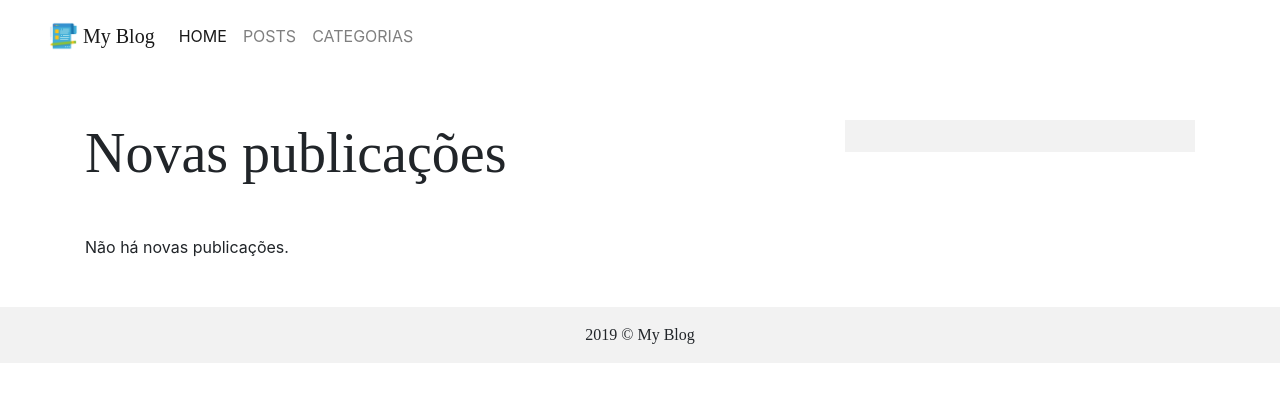
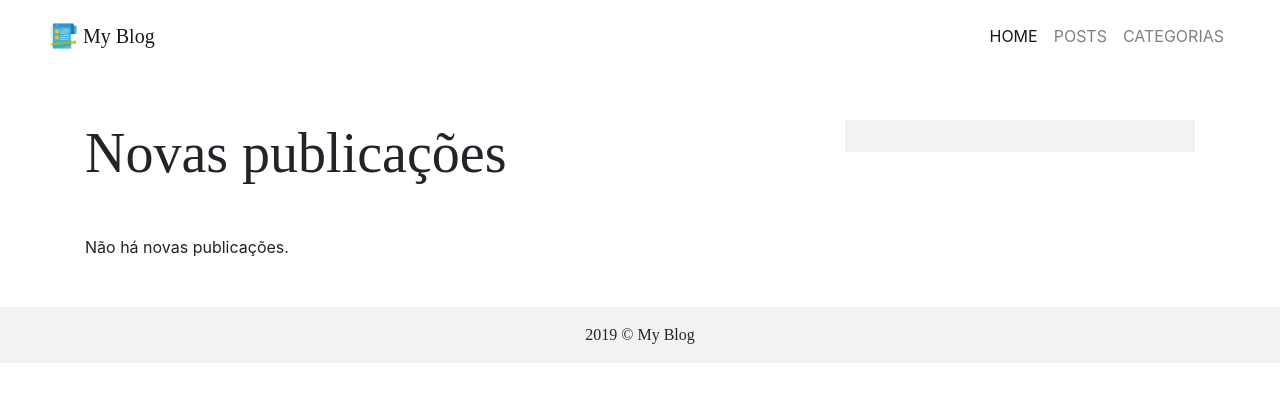
Before and after one commit to fabianapduarte/blog, a CodeIgniter app: page /blog/index.php/home/index in a window 1280 px wide. Shown: the top 402 px of the page. Run offline with CodeIgniter, Linux system fonts and the light colour scheme; data that the repository does not hold is empty; some libraries are stand-ins or nearby versions; some web fonts are replaced.

Commit message:
alteração no menu

```diff
--- a/application/views/menu.php
+++ b/application/views/menu.php
@@ -29,14 +29,14 @@
 			<button class="navbar-toggler" type="button" data-toggle="collapse" data-target="#navbarNavDropdown" aria-controls="navbarNavDropdown" aria-expanded="false" aria-label="Alterna navegação">
 				<span class="navbar-toggler-icon"></span>
 			</button>
-			<div class="collapse navbar-collapse ml-auto" id="navbarNavDropdown">
+
+			<a class="navbar-brand font-serif ml-auto" href="http://localhost/blog/home/index">
+				<img src="<?php echo base_url(); ?>assets/img/icon.png" width="30" height="30" class="d-inline-block align-top" alt="Ícone do blog">
+					My Blog
+			</a>
+
+			<div class="collapse navbar-collapse justify-content-end" id="navbarNavDropdown">
 				<ul class="navbar-nav">
-					<li>
-						<a class="navbar-brand font-serif ml-auto" href="http://localhost/blog/home/index">
-							<img src="<?php echo base_url(); ?>assets/img/icon.png" width="30" height="30" class="d-inline-block align-top" alt="Ícone do blog">
-							My Blog
-						</a>
-					</li>
 					<li class="nav-item text-uppercase <?php echo $pagina == 'Home' ? 'active' : ' '?> ">
 						<a class="nav-link" href="<?php echo base_url(); ?>home/index">Home</a>
 					</li>
```
